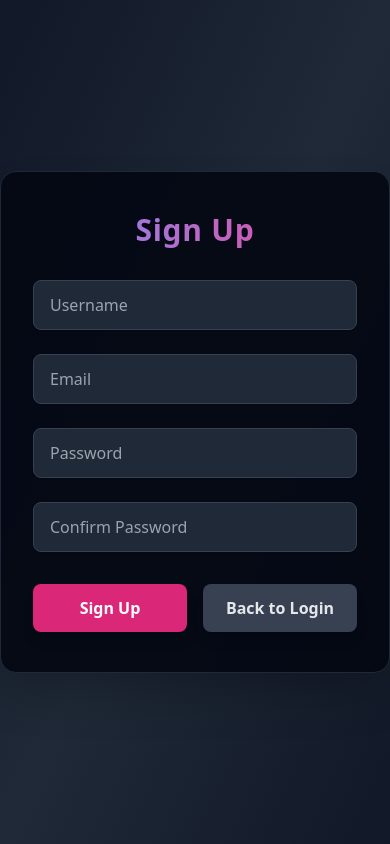
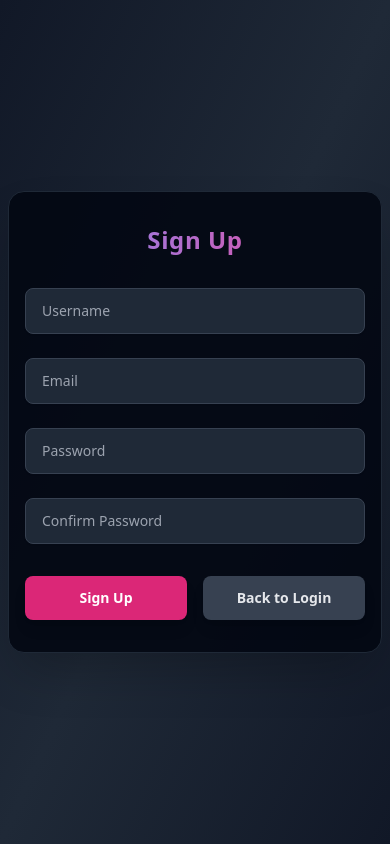
Before and after one commit to OmarAlaraby/Chat-App, a FastAPI app: page /sign-up in a window 390 px wide. Run offline with FastAPI, Linux system fonts and the light colour scheme; some libraries are stand-ins or nearby versions.

Commit message:
enhance the responsive designs

```diff
--- a/main.py
+++ b/main.py
@@ -63,11 +63,7 @@ def clear_session(response: Response):
 
 @app.get("/")
 def root():
-    return {"message": "Hello World"}
-
-@app.get("/items/{item_id}")
-def root(item_id: int):
-    return {"item_id": item_id}
+    return RedirectResponse(url="/chat", status_code=status.HTTP_302_FOUND)
 
 @app.get('/log-in', response_class=HTMLResponse)
 async def login_get(request: Request, session: str = Cookie(None)):
--- a/templates/signup.html
+++ b/templates/signup.html
@@ -6,20 +6,20 @@
   <title>Sign Up - Modern Chat</title>
   <script src="https://cdn.tailwindcss.com"></script>
 </head>
-<body class="min-h-screen flex items-center justify-center bg-gradient-to-br from-gray-900 via-gray-800 to-gray-900">
-  <div class="bg-gray-950/90 shadow-2xl rounded-2xl px-8 py-10 w-full max-w-md relative animate-fadeInUp border border-gray-800">
-    <h2 class="text-3xl font-bold text-transparent bg-clip-text bg-gradient-to-r from-indigo-400 to-pink-500 mb-8 text-center tracking-wide">Sign Up</h2>
+<body class="min-h-screen flex items-center justify-center bg-gradient-to-br from-gray-900 via-gray-800 to-gray-900 p-2">
+  <div class="bg-gray-950/90 shadow-2xl rounded-2xl px-4 py-8 sm:px-8 sm:py-10 w-full max-w-md relative animate-fadeInUp border border-gray-800">
+    <h2 class="text-2xl sm:text-3xl font-bold text-transparent bg-clip-text bg-gradient-to-r from-indigo-400 to-pink-500 mb-8 text-center tracking-wide">Sign Up</h2>
     {% if error %}
-      <div class="mb-4 text-red-400 text-center">{{ error }}</div>
+      <div class="mb-4 text-red-400 text-center text-sm sm:text-base">{{ error }}</div>
     {% endif %}
     <form id="signup-form" class="space-y-6" method="post" action="/sign-up">
-      <input type="text" name="username" placeholder="Username" required class="w-full px-4 py-3 rounded-lg border border-gray-700 bg-gray-800 text-gray-100 focus:ring-2 focus:ring-indigo-500 focus:border-indigo-500 outline-none transition shadow-sm" />
-      <input type="email" name="email" placeholder="Email" required class="w-full px-4 py-3 rounded-lg border border-gray-700 bg-gray-800 text-gray-100 focus:ring-2 focus:ring-indigo-500 focus:border-indigo-500 outline-none transition shadow-sm" />
-      <input type="password" name="password" placeholder="Password" required class="w-full px-4 py-3 rounded-lg border border-gray-700 bg-gray-800 text-gray-100 focus:ring-2 focus:ring-indigo-500 focus:border-indigo-500 outline-none transition shadow-sm" />
-      <input type="password" name="confirm" placeholder="Confirm Password" required class="w-full px-4 py-3 rounded-lg border border-gray-700 bg-gray-800 text-gray-100 focus:ring-2 focus:ring-indigo-500 focus:border-indigo-500 outline-none transition shadow-sm" />
+      <input type="text" name="username" placeholder="Username" required class="w-full px-4 py-3 rounded-lg border border-gray-700 bg-gray-800 text-gray-100 focus:ring-2 focus:ring-indigo-500 focus:border-indigo-500 outline-none transition shadow-sm text-sm sm:text-base" />
+      <input type="email" name="email" placeholder="Email" required class="w-full px-4 py-3 rounded-lg border border-gray-700 bg-gray-800 text-gray-100 focus:ring-2 focus:ring-indigo-500 focus:border-indigo-500 outline-none transition shadow-sm text-sm sm:text-base" />
+      <input type="password" name="password" placeholder="Password" required class="w-full px-4 py-3 rounded-lg border border-gray-700 bg-gray-800 text-gray-100 focus:ring-2 focus:ring-indigo-500 focus:border-indigo-500 outline-none transition shadow-sm text-sm sm:text-base" />
+      <input type="password" name="confirm" placeholder="Confirm Password" required class="w-full px-4 py-3 rounded-lg border border-gray-700 bg-gray-800 text-gray-100 focus:ring-2 focus:ring-indigo-500 focus:border-indigo-500 outline-none transition shadow-sm text-sm sm:text-base" />
       <div class="flex gap-4 pt-2">
-        <button type="submit" class="flex-1 py-3 rounded-lg bg-pink-600 hover:bg-pink-700 text-white font-semibold shadow-lg transition transform hover:-translate-y-1">Sign Up</button>
-        <a href="/log-in" class="flex-1 py-3 rounded-lg bg-gray-700 hover:bg-gray-800 text-gray-200 font-semibold shadow-lg transition transform hover:-translate-y-1 text-center flex items-center justify-center">Back to Login</a>
+        <button type="submit" class="flex-1 py-3 rounded-lg bg-pink-600 hover:bg-pink-700 text-white font-semibold shadow-lg transition transform hover:-translate-y-1 text-sm sm:text-base">Sign Up</button>
+        <a href="/log-in" class="flex-1 py-3 rounded-lg bg-gray-700 hover:bg-gray-800 text-gray-200 font-semibold shadow-lg transition transform hover:-translate-y-1 text-center flex items-center justify-center text-sm sm:text-base">Back to Login</a>
       </div>
     </form>
   </div>
```
Also changed, not shown: templates/chat.html (+13 -9 lines), templates/login.html (+7 -7 lines), chat_app.db.
